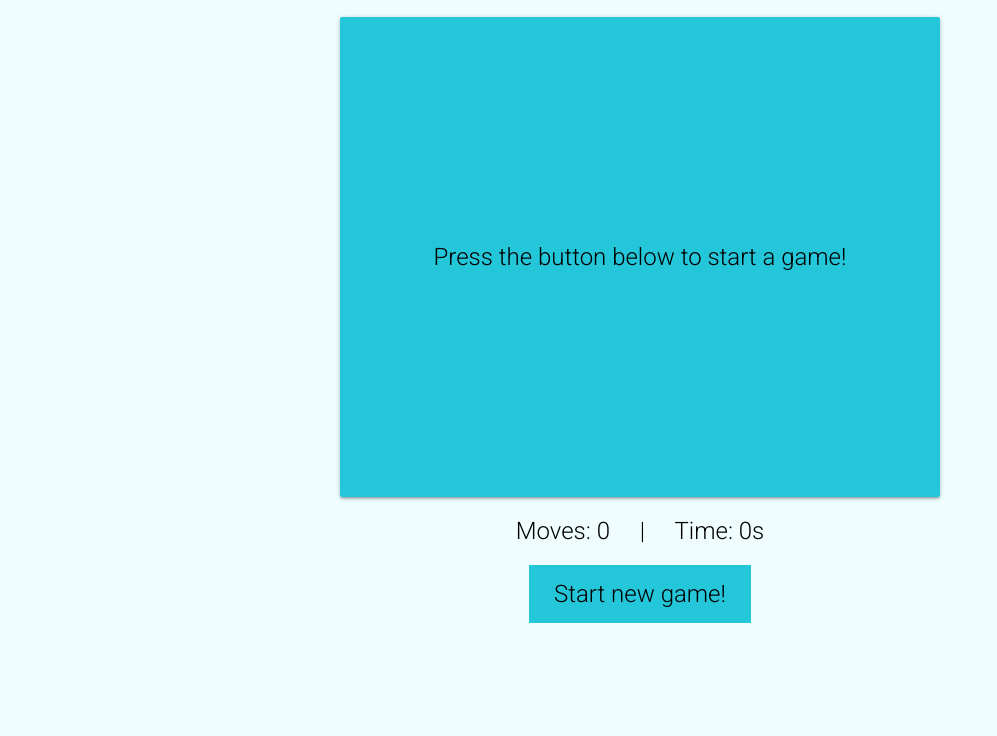
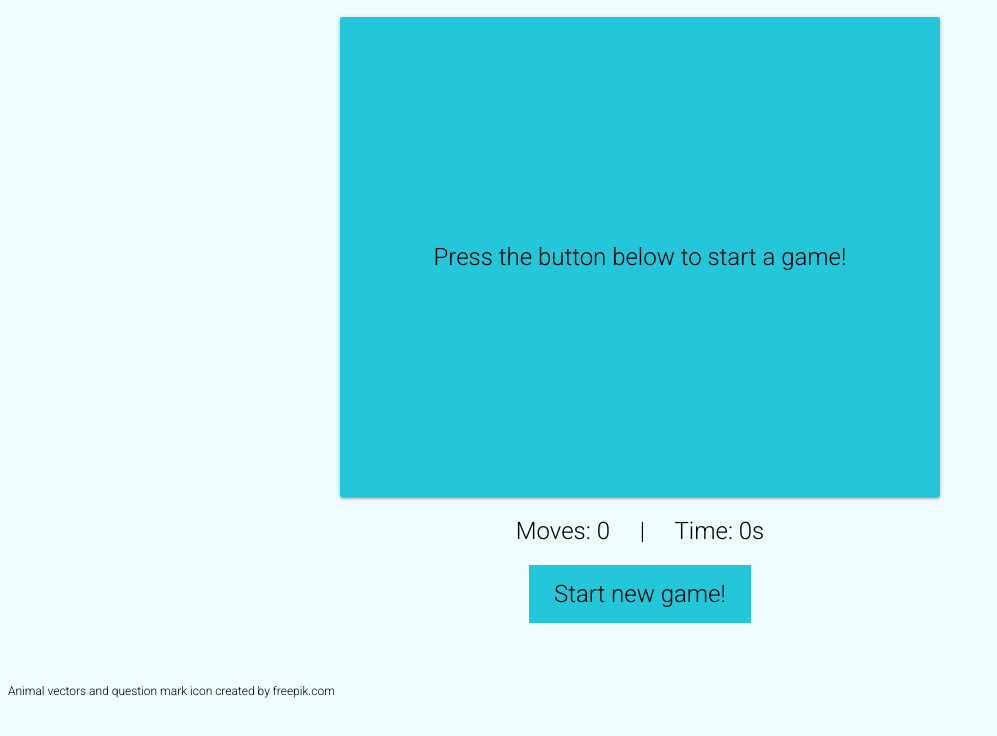
Before and after one commit to mjunik/js-memory-game, a plain HTML site: page index.html in a window 1280 px wide. Shown: the part 90-826 px from the top of the page, without its empty margins (0-997 px from the left). Drawn offline with Linux system fonts and the light colour scheme.

Commit message:
add images accreditation

```diff
--- a/index.html
+++ b/index.html
@@ -32,6 +32,13 @@
     <button class="btn" type="button" id="js_startGameBtn">Start new game!</button>
 
 </div>
+<footer>
+    <p>
+        <a href="https://www.freepik.com/free-vector/funny-collection-hand-drawn-animals_1056815.htm" target="_blank">Animal vectors</a> and
+        <a href="https://www.flaticon.com/free-icon/question-sign-hand-drawn-outline_35816" target="_blank">question mark icon</a> created by
+        <a href="http://freepik.com" target="_blank">freepik.com</a>
+    </p>
+</footer>
 
 <script src="main.js"></script>
 </body>
--- a/styles.css
+++ b/styles.css
@@ -13,6 +13,7 @@ body {
     font-weight: 300;
     font-size: 1.5em;
     background-color: var(--cyan20);
+    overflow-y: hidden;
 }
 
 .wrapper {
@@ -94,3 +95,18 @@ body {
 .btn:focus {
     outline: none;
 }
+
+footer {
+    position: absolute;
+    bottom: 0;
+    font-size: .5em;
+}
+
+a, a:visited {
+    color: #000;
+    text-decoration: none;
+}
+
+a:hover {
+    color: var(--cyan500);
+}
```
